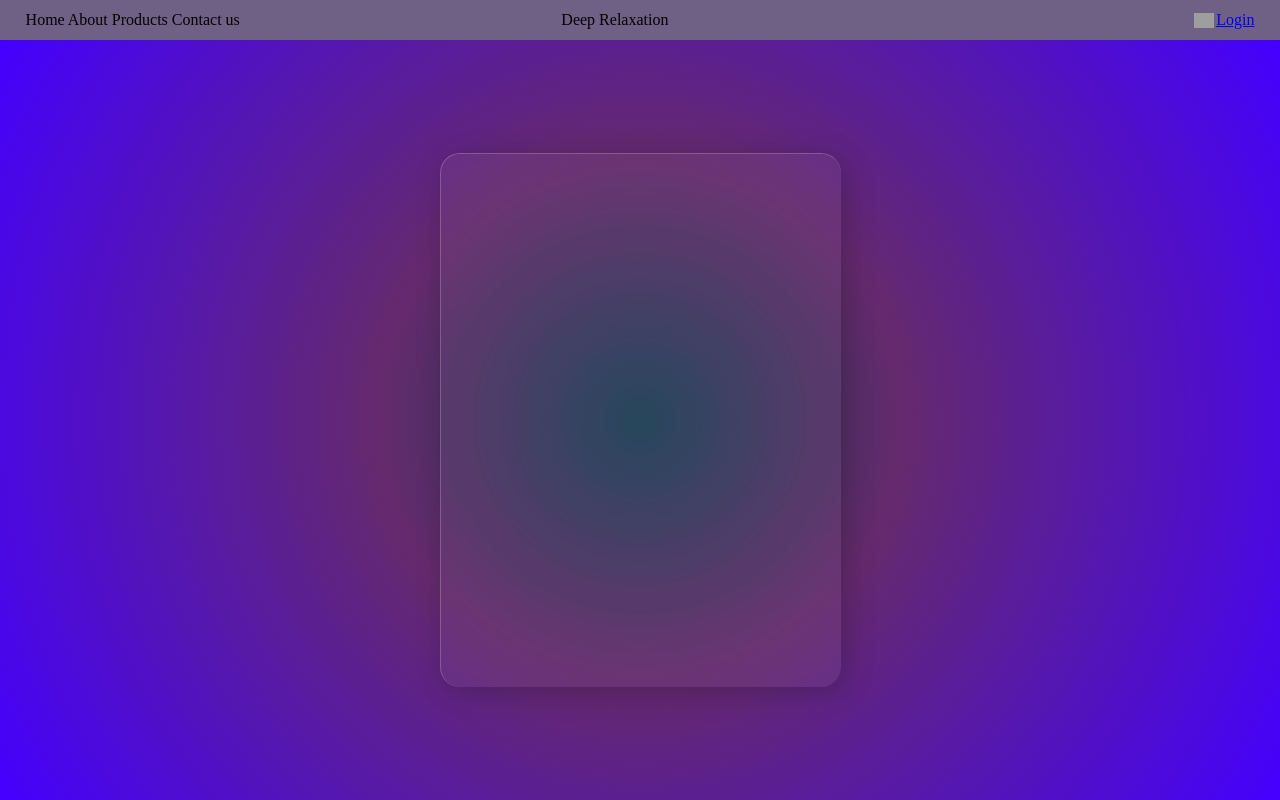
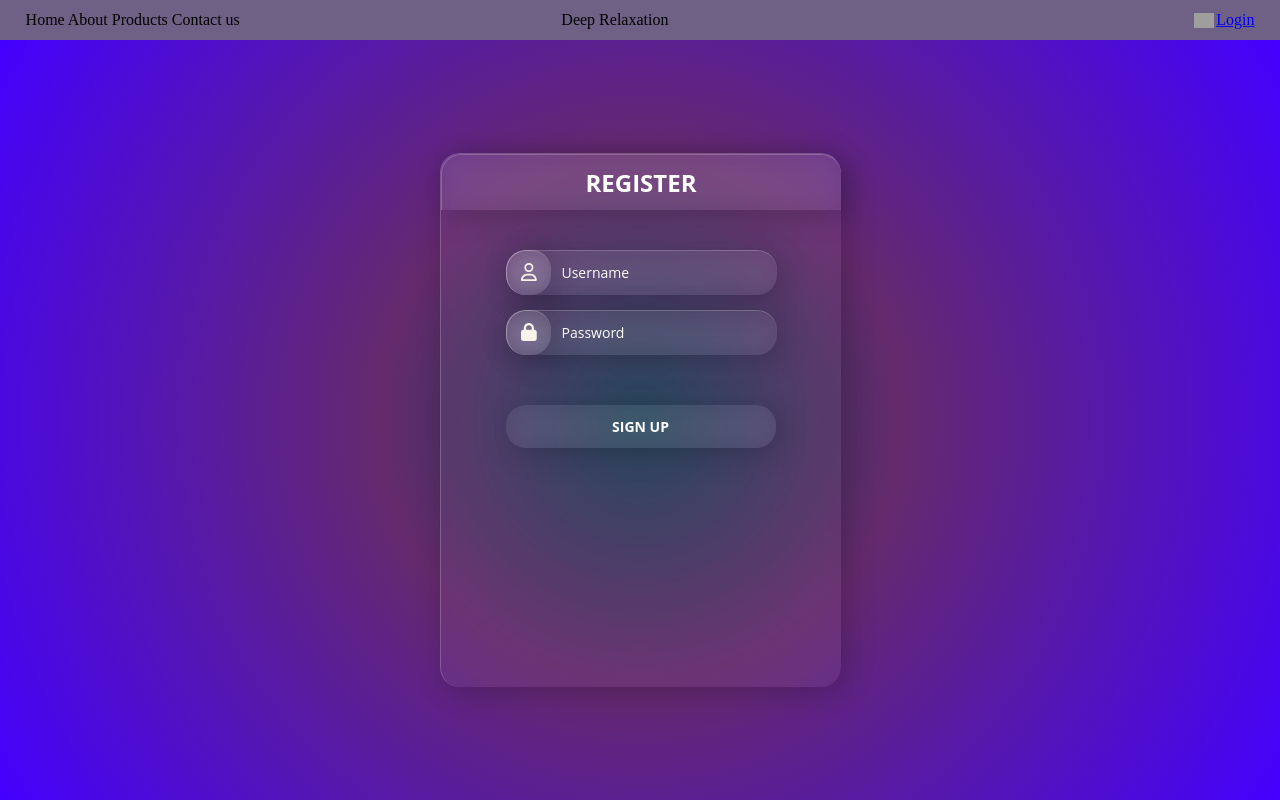
Before and after one commit to clarrexd/Deep-Relaxation, an Angular app in the folder Webshop/frontend/: page /register in a window 1280 px wide. Built offline with nearby package versions, Linux system fonts and the light colour scheme; grey boxes are pictures that could not be loaded.

Commit message:
you can now logout from header. Changed from toggle login on login page to only loging. Added alert boxes

```diff
--- a/Webshop/frontend/src/app/core/services/auth.service.ts
+++ b/Webshop/frontend/src/app/core/services/auth.service.ts
@@ -8,10 +8,13 @@ export class AuthService {
 
   login(): void {
     this.isLoggedIn = true;
+    alert('You have successfully logged in!');
   }
 
   logout(): void {
     this.isLoggedIn = false;
+    alert('You have successfully logged out.');
+    //Maybe change to a modal?
   }
 
   isAuthenticated(): boolean {
--- a/Webshop/frontend/src/app/header/header.component.html
+++ b/Webshop/frontend/src/app/header/header.component.html
@@ -2,7 +2,11 @@
   <nav id="navBar" class="navBar">Home About Products Contact us</nav>
   <div id="title" class="title">Deep Relaxation</div>
   <a routerLink="login" routerLinkActive="active" ariaCurrentWhenActive="page">
-    <div id="LoginComponent" class="LoginComponent">
+    <div
+      id="LoginComponent"
+      class="LoginComponent"
+      (click)="logoutFromHeader()"
+    >
       <img
         src="https://pic.onlinewebfonts.com/thumbnails/icons_202755.svg"
         alt="Login"
--- a/Webshop/frontend/src/app/header/header.component.ts
+++ b/Webshop/frontend/src/app/header/header.component.ts
@@ -31,4 +31,10 @@ export class HeaderComponent {
   checkAuthentication() {
     return this.authservice.checkAuthentication();
   }
+
+  logoutFromHeader() {
+    if (this.checkAuthentication() === true) {
+      this.logout();
+    }
+  }
 }
--- a/Webshop/frontend/src/app/login/login.component.html
+++ b/Webshop/frontend/src/app/login/login.component.html
@@ -17,9 +17,7 @@
           />
           <fa-icon [icon]="faLock"></fa-icon>
         </p>
-        <button class="login-btn" type="submit" (click)="toggleAuth()">
-          LOGIN
-        </button>
+        <button class="login-btn" type="submit" (click)="login()">LOGIN</button>
       </form>
       <div class="or-container">
         <p class="or">OR</p>
--- a/Webshop/frontend/src/app/login/login.component.ts
+++ b/Webshop/frontend/src/app/login/login.component.ts
@@ -32,4 +32,11 @@ export class LoginComponent {
   toggleAuth() {
     return this.authservice.toggleAuthentication();
   }
+
+  login() {
+    if (this.authservice.isAuthenticated() === true) {
+      return;
+    }
+    this.authservice.login();
+  }
 }
--- a/Webshop/frontend/src/app/register/register.component.html
+++ b/Webshop/frontend/src/app/register/register.component.html
@@ -1,3 +1,24 @@
-<div class="content-wrapper">
-  <div class="register-container"></div>
+<div>
+  <div class="content-wrapper">
+    <div class="register-container">
+      <h1>Register</h1>
+      <form class="form" method="post" action="#">
+        <p class="field">
+          <input type="text" name="login" placeholder="Username" required />
+          <fa-icon [icon]="faUser"></fa-icon>
+        </p>
+
+        <p class="field">
+          <input
+            type="password"
+            name="password"
+            placeholder="Password"
+            required
+          />
+          <fa-icon [icon]="faLock"></fa-icon>
+        </p>
+        <button class="register-btn" type="submit">SIGN UP</button>
+      </form>
+    </div>
+  </div>
 </div>
--- a/Webshop/frontend/src/app/register/register.component.scss
+++ b/Webshop/frontend/src/app/register/register.component.scss
@@ -12,4 +12,134 @@ $border-radius: 20px;
   border-top: 1px solid rgba(255, 255, 255, 0.2);
   border-left: 1px solid rgba(255, 255, 255, 0.2);
   box-shadow: 5px 5px 30px rgba(0, 0, 0, 0.2);
+
+  h1 {
+    line-height: 55px;
+    font-size: 24px;
+    font-weight: bold;
+    font-family: "Open Sans", sans-serif;
+    text-transform: uppercase;
+    color: #fff;
+    text-align: center;
+    background: rgba(255, 255, 255, 0.05);
+    backdrop-filter: blur(10px);
+    border-top: 1px solid rgba(255, 255, 255, 0.2);
+    border-left: 1px solid rgba(255, 255, 255, 0.2);
+    box-shadow: 5px 5px 30px rgba(0, 0, 0, 0.2);
+    border-top-left-radius: $border-radius;
+    border-top-right-radius: $border-radius;
+  }
+
+  .form {
+    margin-top: 40px;
+    margin-left: 15px;
+
+    .field {
+      position: relative;
+      margin: 0 50px;
+
+      fa-icon {
+        font-size: 18px;
+        left: 0px;
+        top: 0px;
+        position: absolute;
+        height: 44px;
+        width: 44px;
+        color: #f7f3eb;
+        background: rgba(255, 255, 255, 0.05);
+        backdrop-filter: blur(10px);
+        border-top: 1px solid rgba(255, 255, 255, 0.2);
+        border-left: 1px solid rgba(255, 255, 255, 0.2);
+        box-shadow: 5px 5px 30px rgba(0, 0, 0, 0.2);
+        text-align: center;
+        line-height: 44px;
+        transition: all 0.3s ease-out;
+        pointer-events: none;
+        border-radius: $border-radius;
+      }
+    }
+  }
+
+  ::-webkit-input-placeholder {
+    color: #ffffff;
+    font-family: "Open Sans";
+  }
+
+  .form input[type="text"],
+  input[type="password"] {
+    font-family: "Open Sans", Calibri, Arial, sans-serif;
+    font-size: 14px;
+    font-weight: 400;
+    padding: 10px 15px 10px 55px;
+    position: relative;
+    width: 200px;
+    height: 24px;
+
+    border-radius: $border-radius;
+    border: none;
+    background: rgba(255, 255, 255, 0.05);
+    backdrop-filter: blur(10px);
+    border-top: 1px solid rgba(255, 255, 255, 0.2);
+    border-left: 1px solid rgba(255, 255, 255, 0.2);
+    box-shadow: 5px 5px 30px rgba(0, 0, 0, 0.2);
+    color: rgb(255, 255, 255);
+    transition: color 0.3s ease-out;
+  }
+
+  .form input[type="text"] {
+    margin-bottom: 15px;
+  }
+
+  .form input[type="checkbox"] {
+    display: none;
+  }
+
+  .register-btn {
+    margin: 50px;
+    width: 270px;
+    text-align: center;
+    font-size: 14px;
+    font-family: "Open Sans", sans-serif;
+    font-weight: bold;
+    padding: 12px 0;
+
+    color: #fff;
+    background: rgba(255, 255, 255, 0.05);
+    backdrop-filter: blur(10px);
+    border-top: 1px solid rgba(255, 255, 255, 0.2);
+    border-left: 1px solid rgba(255, 255, 255, 0.2);
+    box-shadow: 5px 5px 30px rgba(0, 0, 0, 0.2);
+
+    border-radius: $border-radius;
+    border: none;
+  }
+
+  .register-btn:hover {
+    background-color: #4aa3df;
+  }
+
+  .register-btn:active {
+    transform: translateY(2px);
+    box-shadow: 0 2px 5px rgba(0, 0, 0, 0.1);
+  }
+
+  .form input[type="submit"] {
+    margin: 50px;
+    width: 270px;
+    text-align: center;
+    font-size: 14px;
+    font-family: "Open Sans", sans-serif;
+    font-weight: bold;
+    padding: 12px 0;
+
+    color: #fff;
+    background: rgba(255, 255, 255, 0.05);
+    backdrop-filter: blur(10px);
+    border-top: 1px solid rgba(255, 255, 255, 0.2);
+    border-left: 1px solid rgba(255, 255, 255, 0.2);
+    box-shadow: 5px 5px 30px rgba(0, 0, 0, 0.2);
+
+    text-transform: uppercase;
+    border: none;
+  }
 }
--- a/Webshop/frontend/src/app/register/register.component.ts
+++ b/Webshop/frontend/src/app/register/register.component.ts
@@ -1,12 +1,29 @@
 import { CommonModule } from '@angular/common';
 import { Component } from '@angular/core';
 import { RouterLink, RouterLinkActive, RouterOutlet } from '@angular/router';
+import {
+  FaIconLibrary,
+  FontAwesomeModule,
+} from '@fortawesome/angular-fontawesome';
+import { faUser } from '@fortawesome/free-regular-svg-icons';
+import { faLock } from '@fortawesome/free-solid-svg-icons';
 
 @Component({
   selector: 'app-register',
   standalone: true,
-  imports: [CommonModule, RouterLink, RouterLinkActive, RouterOutlet],
+  imports: [
+    CommonModule,
+    RouterLink,
+    RouterLinkActive,
+    RouterOutlet,
+    FontAwesomeModule,
+  ],
   templateUrl: './register.component.html',
   styleUrl: './register.component.scss',
 })
-export class RegisterComponent {}
+export class RegisterComponent {
+  constructor(library: FaIconLibrary) {}
+
+  faUser = faUser;
+  faLock = faLock;
+}
```
